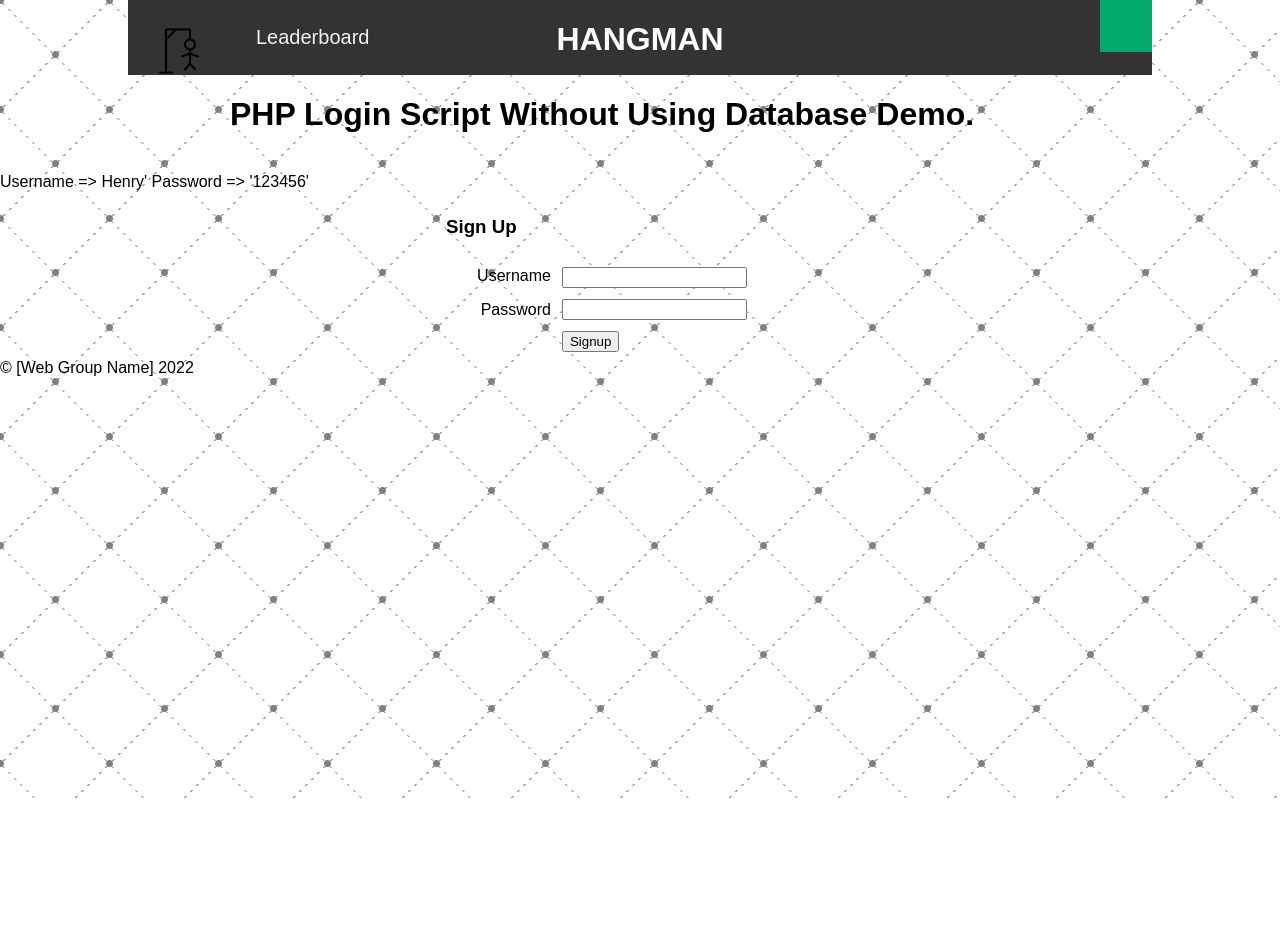
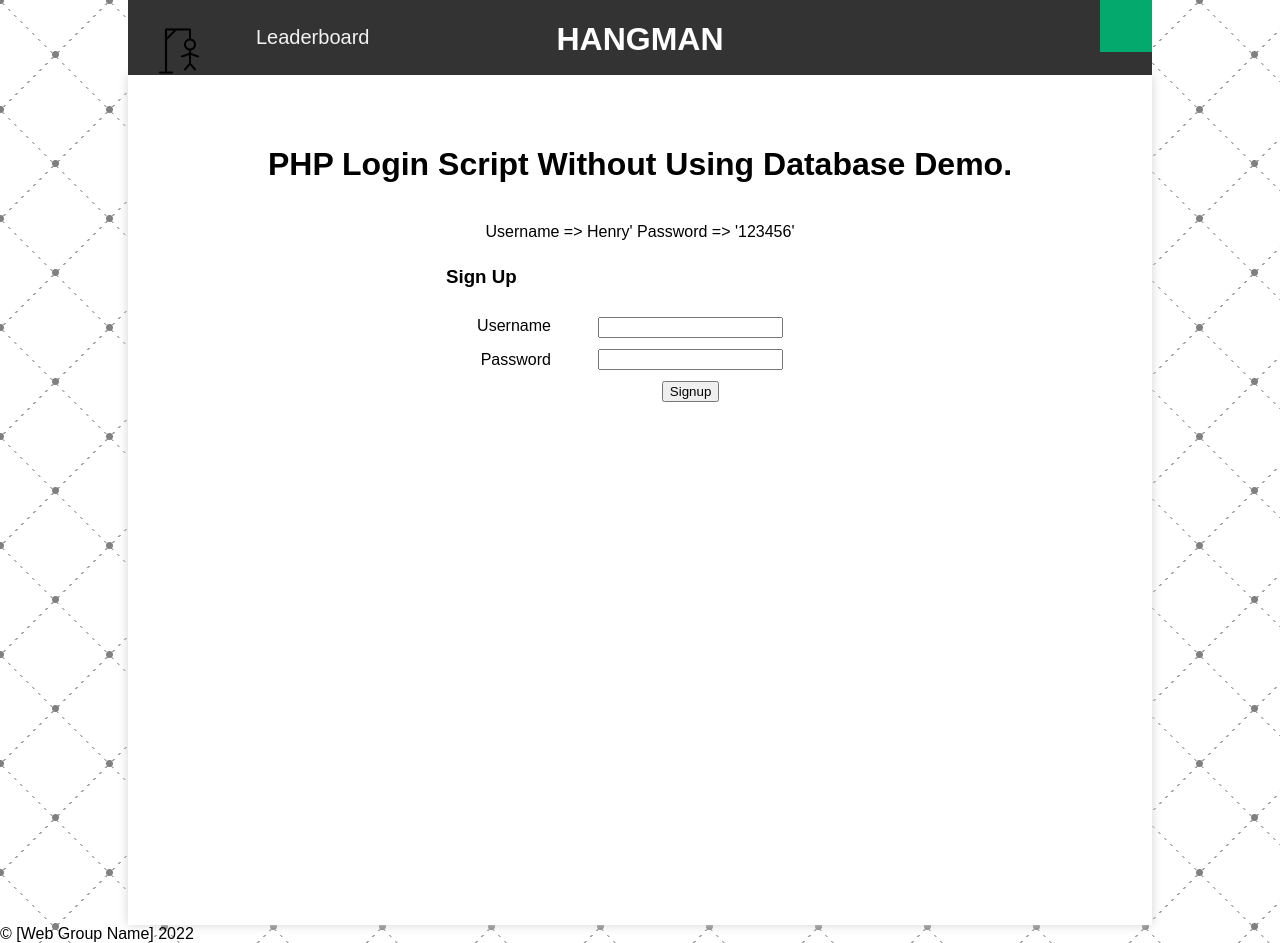
Before and after one commit to brentonjackson/php-hangman, a PHP site: page /signup.php in a window 1280 px wide. Before the commit the page ends 798 px from the top, so only its background shows below. Run offline with PHP 8.4, Linux system fonts and the light colour scheme.

Commit message:
chore: add content wrapper div to pages and add style rule to css

```diff
--- a/index.css
+++ b/index.css
@@ -31,8 +31,12 @@
   display: block;
 }
 
-.dropdown-items a:hover {color: black;}
-.dropdown:hover .dropdown-items {display: block;}
+.dropdown-items a:hover {
+  color: black;
+}
+.dropdown:hover .dropdown-items {
+  display: block;
+}
 
 .nav-bar {
   margin: auto;
@@ -50,27 +54,27 @@
   text-align: center;
 }
 
-.level-selector h3{
+.level-selector h3 {
   color: white;
   margin: 0;
 }
 
-.easy	{
+.easy {
   background-color: #5bd479;
   color: white;
 }
 
-.medium	{
+.medium {
   background-color: #e69e39;
   color: white;
 }
 
-.hard	{
+.hard {
   background-color: #eb452f;
   color: white;
 }
 
-.expert	{
+.expert {
   background-color: #9f2bd9;
   color: white;
 }
@@ -90,7 +94,7 @@
 
 .nav-bar a.nav-left {
   float: right;
-	background-color: #04AA6D;
+  background-color: #04aa6d;
   color: white;
 }
 
@@ -105,7 +109,8 @@
   line-height: normal;
 }
 
-.game-div {
+.game-div,
+.content {
   padding-top: 50px;
   width: 1024px;
   height: 100vh;
@@ -121,7 +126,6 @@
   margin: 0;
   background-image: url("images/bg_small.PNG");
 }
-
 
 .game-over-state-text {
   margin: auto;
--- a/index.php
+++ b/index.php
@@ -10,7 +10,7 @@
   head();
 ?>
 <?php navbar(); ?>
-<div class="content game-div">
+<div class="content">
     <h1 class="game-title">Hangman</h1>
     <img src="./images/hangman.png" alt="">
     <div class="play-button-div">
--- a/leaderboard.php
+++ b/leaderboard.php
@@ -3,4 +3,5 @@
   head();
 ?>
 <?php navbar(); ?>
+<div class="content"></div>
 <?php footer(); ?>
--- a/login.php
+++ b/login.php
@@ -27,6 +27,7 @@
   head();
 ?>
 <?php navbar(); ?>
+<div class="content">
   <div id="Frame0">
     <h1>PHP Login Script Without Using Database Demo.</h1>
 
@@ -57,4 +58,5 @@
       </tr>
     </table>
   </form>
+</div>
 <?php footer(); ?>
--- a/signup.php
+++ b/signup.php
@@ -13,6 +13,7 @@
 
 ?>
 <?php navbar(); ?>
+<div class="content">
   <div id="Frame0">
     <h1>PHP Login Script Without Using Database Demo.</h1>
 
@@ -43,4 +44,5 @@
       </tr>
     </table>
   </form>
+</div>
 <?php footer(); ?>
```
Lines whose indentation alone changed are shown as unchanged.
